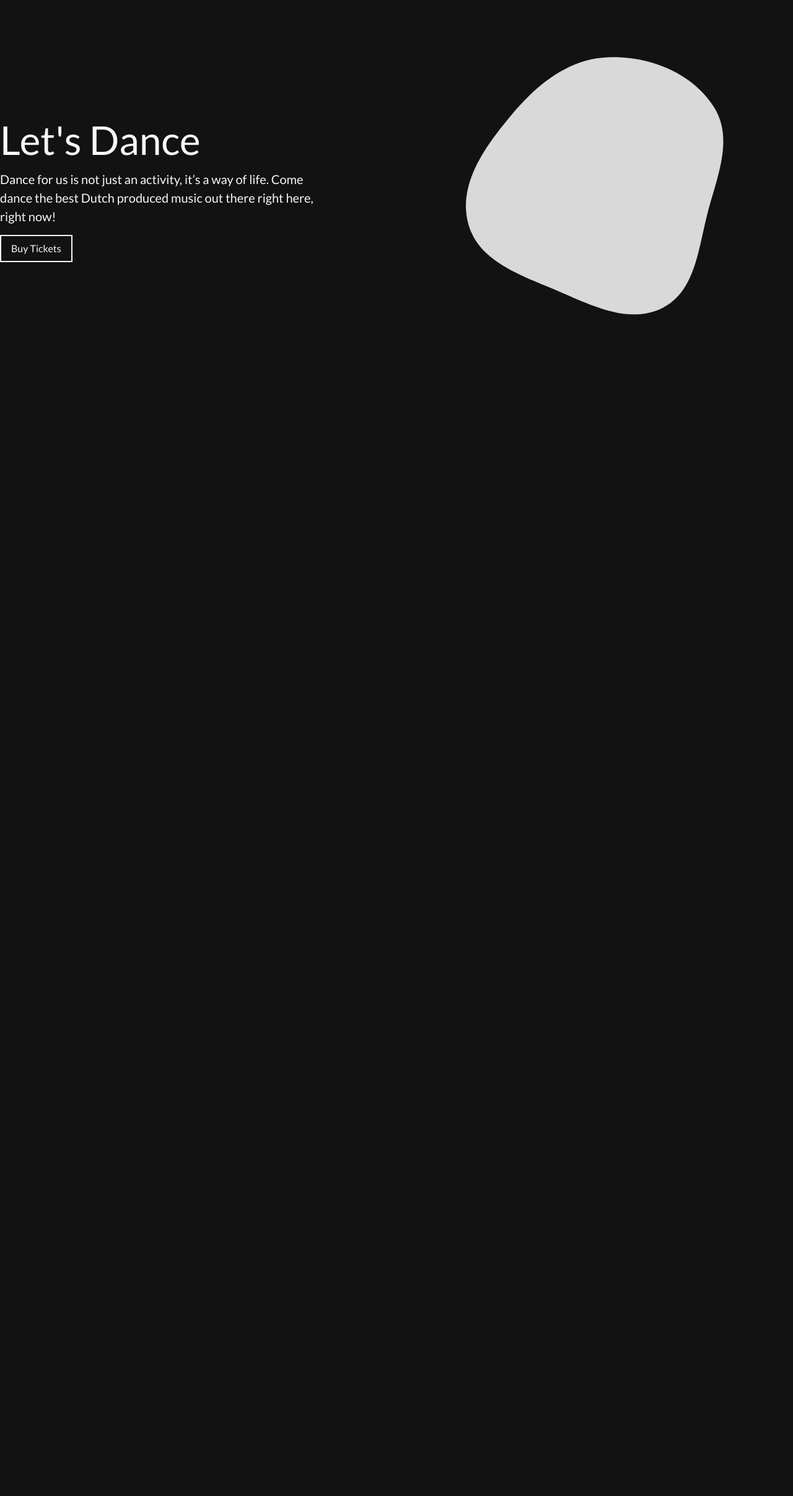
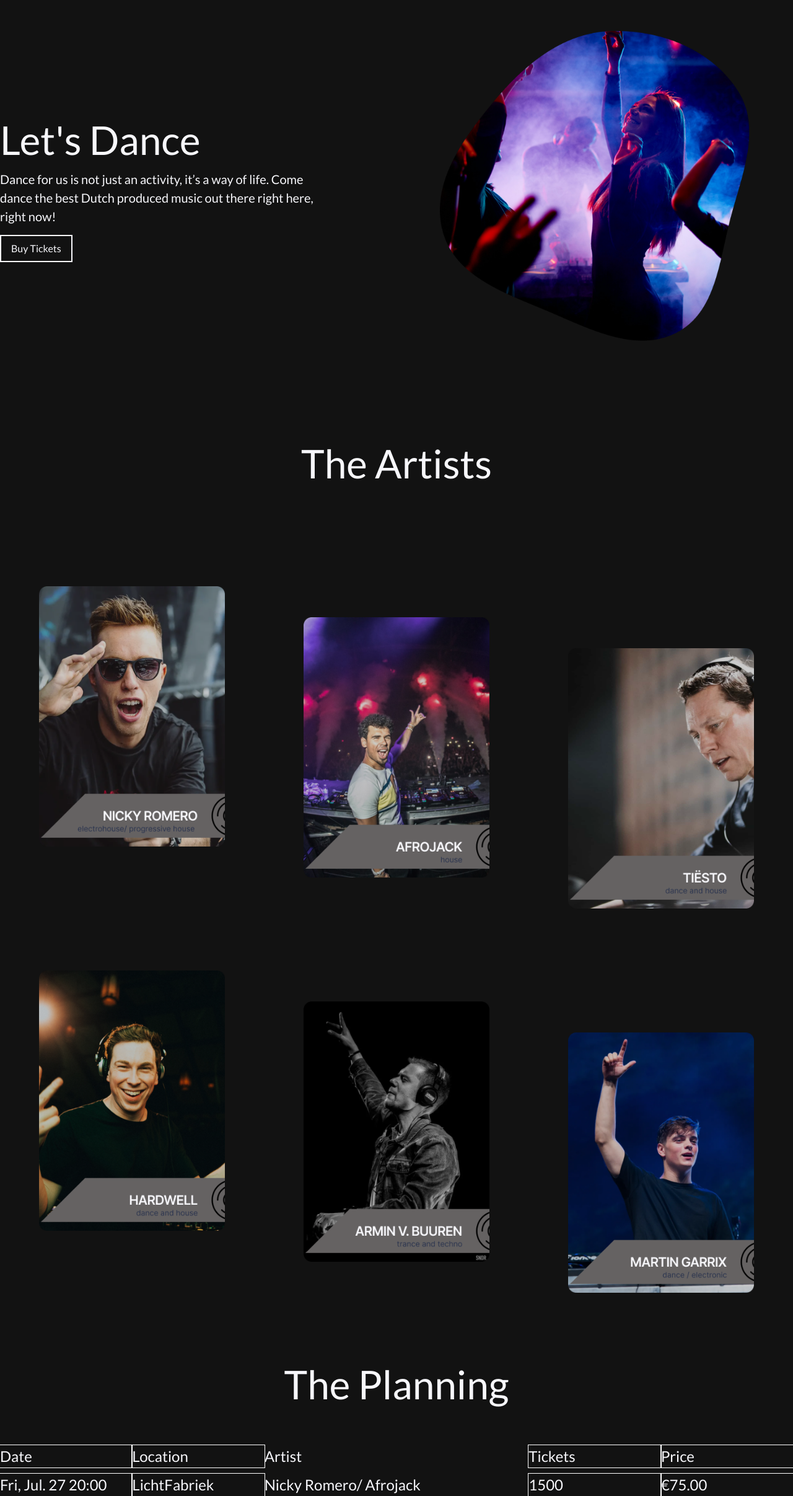
Before and after one commit to YvanRoes/HaarlemFestival, a PHP site: page /dance in a window 1280 px wide. Shown: the part 100-2514 px from the top of the page at 62% size. Before the commit the page ends 608 px from the top, so only its background shows below. Run offline with PHP 8.4, Linux system fonts and the light colour scheme; some libraries are stand-ins or nearby versions.

Commit message:
front end dance have done

```diff
--- a/app/views/dance/index.php
+++ b/app/views/dance/index.php
@@ -24,14 +24,51 @@
           Dance for us is not just an activity, it’s a way of life.
           Come dance the best Dutch produced music out there right here, right now!
         </p>
-        <button class='w-max h-[40px] mt-[15px] text-[#F7F7FB] flex items-center gap-[10px] border-2 border-[#F7F7FB] px-4 py-5 transition ease-in-out cursor-pointer'>Buy Tickets</button>
+        <button
+          class='w-max h-[40px] mt-[15px] text-[#F7F7FB] flex items-center gap-[10px] border-2 border-[#F7F7FB] px-4 py-5 transition ease-in-out cursor-pointer'>Buy
+          Tickets</button>
       </div>
       <div class="flex items-center justify-center">
-        <svg width="65%" height="75%" viewBox="0 0 647 646" fill="none" xmlns="http://www.w3.org/2000/svg">
-          <path fill-rule="evenodd" clip-rule="evenodd" d="M355.414 0.278878C458.936 -3.85714 567.595 38.017 622.938 125.602C673.702 205.94 628.923 303.925 605.474 396.02C583.193 483.529 575.008 586.91 494.88 628.549C413.137 671.026 319.936 624.735 235.29 588.385C143.401 548.924 32.699 515.078 6.14034 418.665C-21.1532 319.584 47.555 224.852 113.416 145.959C176.899 69.9144 256.434 4.23344 355.414 0.278878Z" fill="#D9D9D9" />
-        </svg>
+        <image src="/img/DanceImg1.png" class="w-[500px]">
       </div>
     </div>
-
+    <div class="flex justify-center mt-[100px]">
+      <h1 class="text-[64px] text-[#F7F7FB] font-['Lato']">The Artists</h1>
+    </div>
+    <div class="grid grid-cols-3 grid-rows-2 mt-[50px]">
+      <div class="flex flex-col justify-center items-center">
+        <image src="/img/Artist1.png" class="w-[300px]">
+      </div>
+      <div class="flex flex-col justify-center items-center mt-[100px]">
+        <image src="/img/Artist2.png" class="w-[300px]">
+      </div>
+      <div class="flex flex-col justify-center items-center mt-[200px]">
+        <image src="/img/Artist3.png" class="w-[300px]">
+      </div>
+      <div class="flex flex-col justify-center items-center">
+        <image src="/img/Artist4.png" class="w-[300px]">
+      </div>
+      <div class="flex flex-col justify-center items-center mt-[100px]">
+        <image src="/img/Artist5.png" class="w-[300px]">
+      </div>
+      <div class="flex flex-col justify-center items-center mt-[200px]">
+        <image src="/img/Artist6.png" class="w-[300px]">
+      </div>
+    </div>
+    <div class="flex justify-center mt-[100px]">
+      <h1 class="text-[64px] text-[#F7F7FB] font-['Lato']">The Planning</h1>
+    </div>
+    <div class="grid grid-cols-6 gap-y-[10px] mt-[50px] text-[24px] text-[#F7F7FB] font-['Lato'] ">
+      <h2 class="outline outline-1 outline-white">Date</h2>
+      <h2 class="outline outline-1 outline-white">Location</h2>
+      <h2 class="col-span-2">Artist</h2>
+      <h2 class="outline outline-1 outline-white">Tickets</h2>
+      <h2 class="outline outline-1 outline-white">Price</h2>
+      <h2 class="outline outline-1 outline-white">Fri, Jul. 27 20:00</h2>
+      <h2 class="outline outline-1 outline-white">LichtFabriek</h2>
+      <h2 class="col-span-2">Nicky Romero/ Afrojack</h2>
+      <h2 class="outline outline-1 outline-white">1500</h2>
+      <h2 class="outline outline-1 outline-white">€75.00</h2>
+    </div>
   </div>
 </body>
```
Also changed, not shown: app/public/capacha.jpg, app/public/img/Artist1.png (added), app/public/img/Artist2.png (added), app/public/img/Artist3.png (added), app/public/img/Artist4.png (added), app/public/img/Artist5.png (added), app/public/img/Artist6.png (added), app/public/img/Background-lines-YummiePage.png (added), app/public/img/DanceImg1.png (added), 1 other file.
